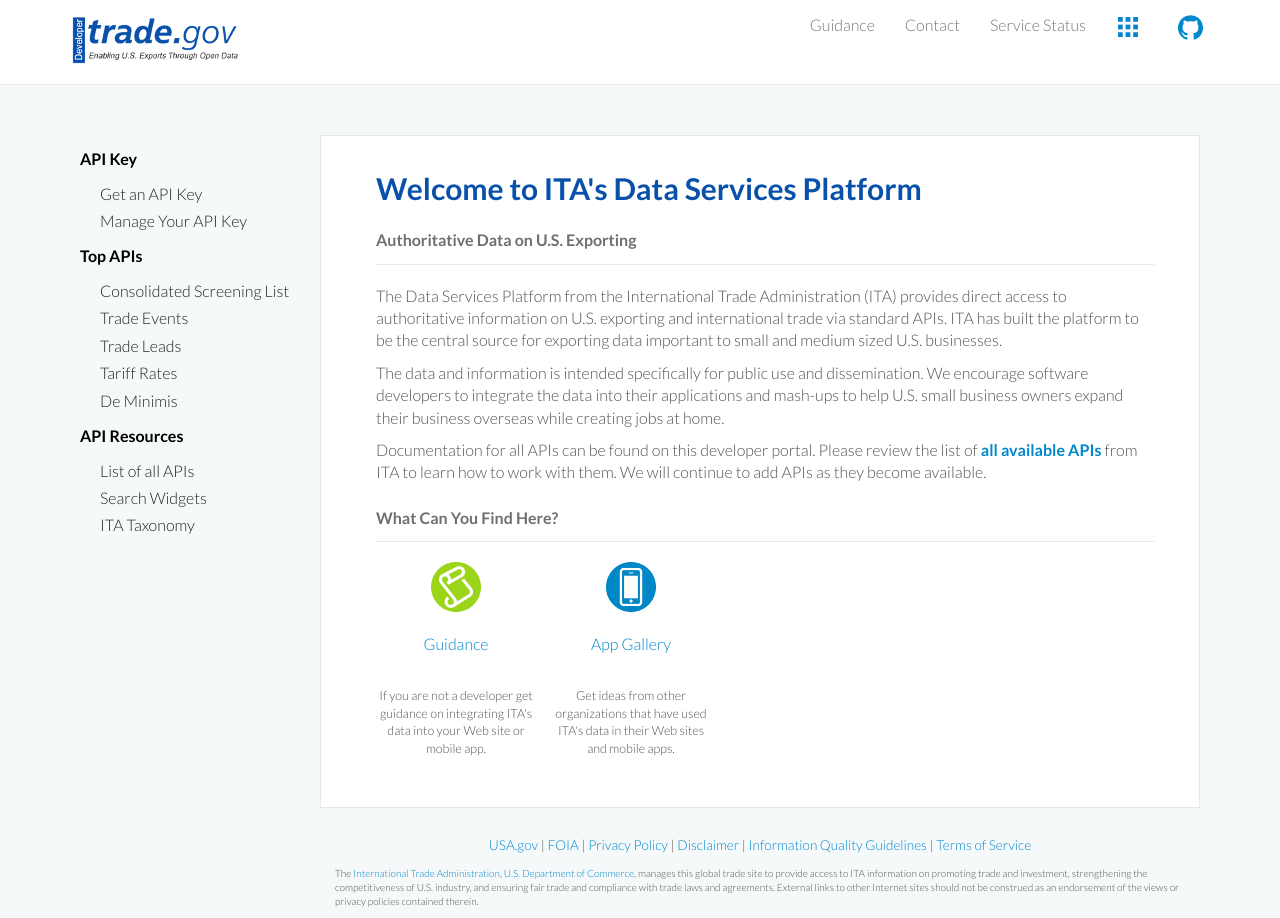
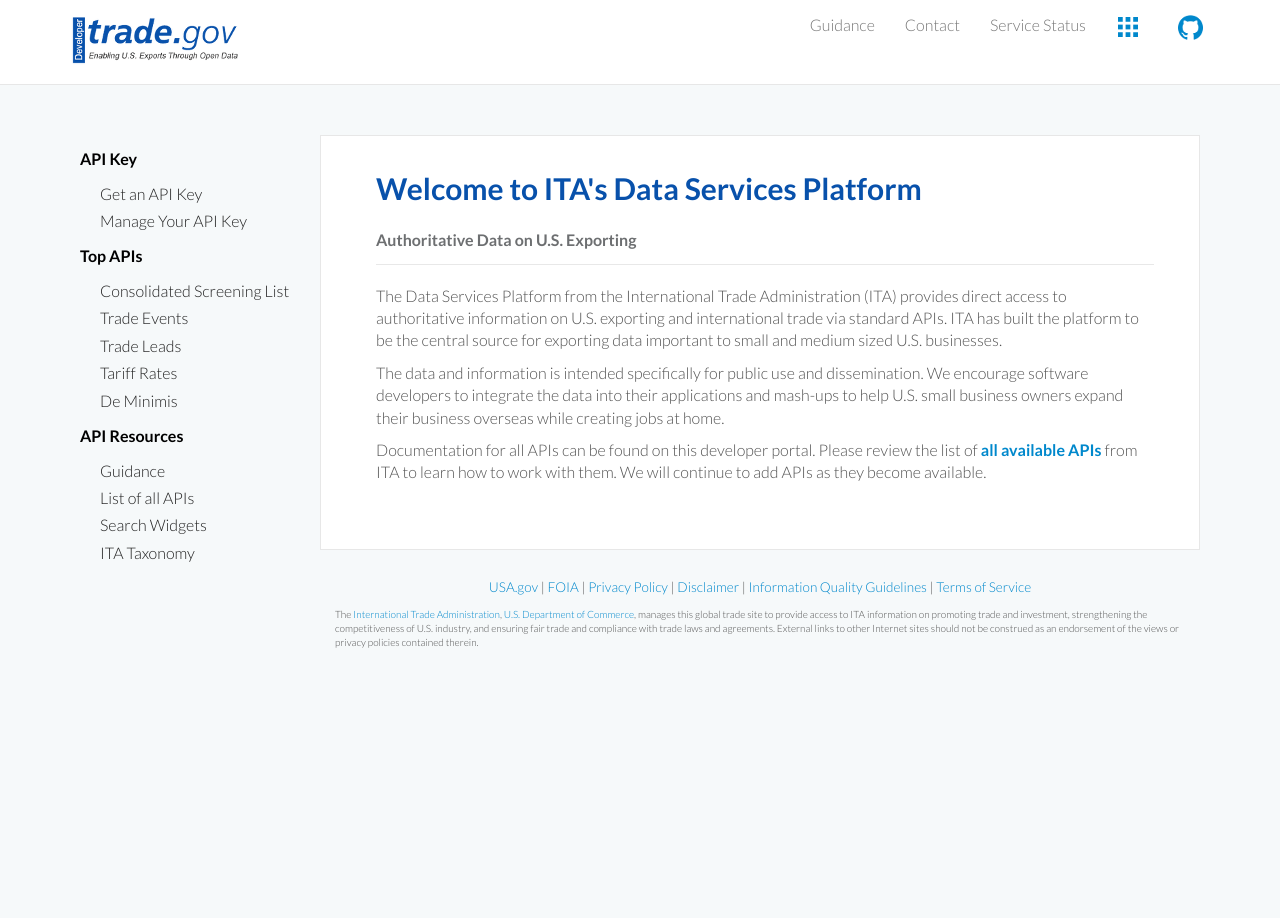
Before and after one commit to InternationalTradeAdministration/developerportal, a Jekyll site: the page built from index.html, in a window 1280 px wide. Built offline with Jekyll 4.4.1, drawn with Linux system fonts in a browser that asks for light colours.

Commit message:
[EDSPL-658] Remove "App Gallery" page from homepage
- Move "Guidance" link to the left nav bar

```diff
--- a/_config.yml
+++ b/_config.yml
@@ -32,6 +32,8 @@ left_nav_top_apis:
   url: de-minimis.html
 
 left_nav_api_resources:
+- text: Guidance
+  url: guidance.html
 - text: List of all APIs
   url: api-list.html
 - text: Search Widgets
@@ -56,8 +58,6 @@ mobile_nav_additional_resources:
   url: guidance.html
 - text: Contact
   url: contact.html
-- text: App Gallery
-  url: app-gallery.html
 - text: List of all APIs
   url: api-list.html
 - text: API FAQs
--- a/index.html
+++ b/index.html
@@ -30,29 +30,6 @@ published: true
 						<p>The Data Services Platform from the International Trade Administration (ITA) provides direct access to authoritative information on U.S. exporting and international trade via standard APIs.  ITA has built the platform to be the central source for exporting data important to small and medium sized U.S. businesses.</p>
 						<p>The data and information is intended specifically for public use and dissemination.  We encourage software developers to integrate the data into their applications and mash-ups to help U.S. small business owners expand their business overseas while creating jobs at home.</p>
 						<p>Documentation for all APIs can be found on this developer portal.  Please review the list of <a href="api-list.html" class="bold">all available APIs</a> from ITA to learn how to work with them. We will continue to add APIs as they become available.</p>
-
-		</div>
-
-		<div class="clearfix">
-		<div id="sect2">
-
-		<h3>What Can You Find Here?</h3>
-
-		<!--icon 1-->
-		<ul>
-		<center><a href="guidance.html"><img   src="images/guidance.png" alt="guidance"></br>
-		<h3 class="icon-title">Guidance</h3></a>
-		<p>If you are not a developer get guidance on integrating ITA's data into your Web site or mobile app.</p></center>
-		</ul>
-
-		<!--icon 2-->
-		<ul>
-		<center><a href="app-gallery.html"><img   src="images/apps.png" alt="apps"></br>
-		<h3 class="icon-title">App Gallery</h3></a>
-		<p>Get ideas from other organizations that have used ITA's data in their Web sites and mobile apps.</p></center>
-		</ul>
-
-		</div>
 					</div>
 				</ul>
 			</div>
```
Lines whose indentation alone changed are shown as unchanged.
